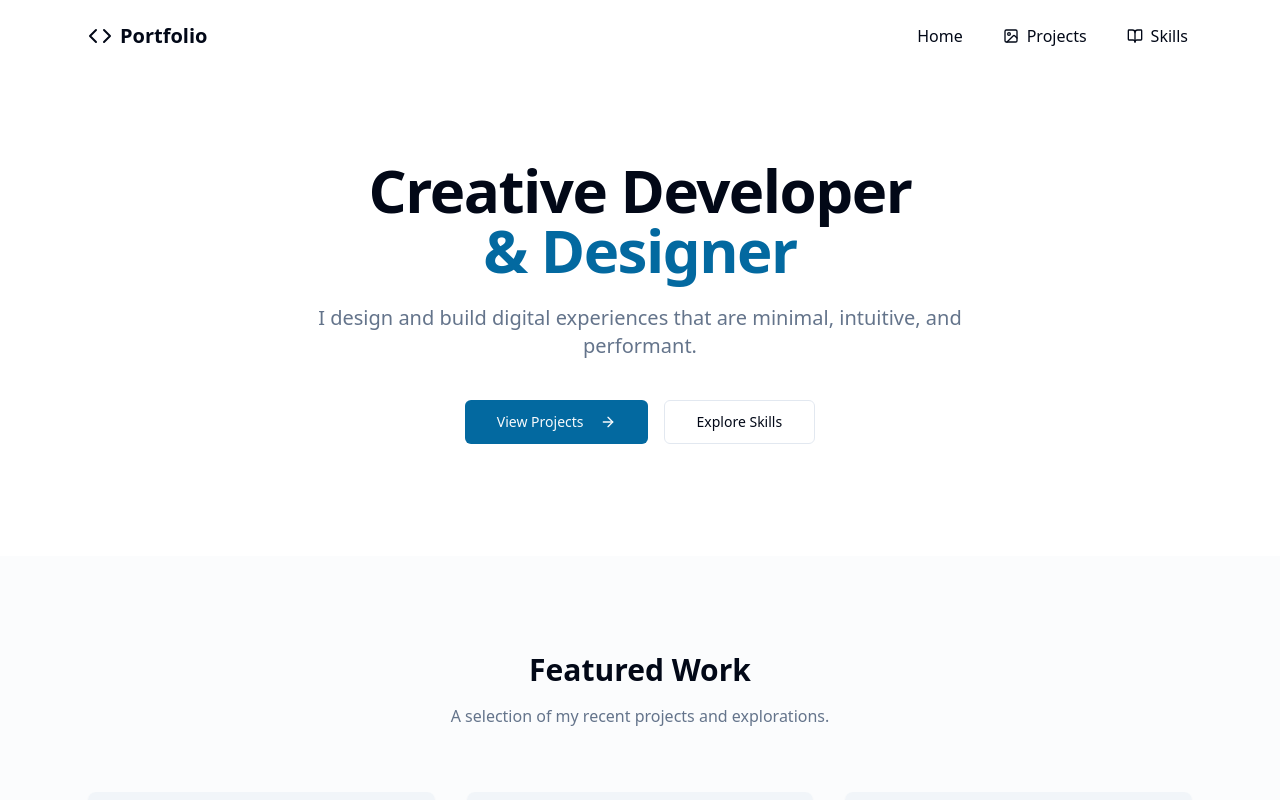
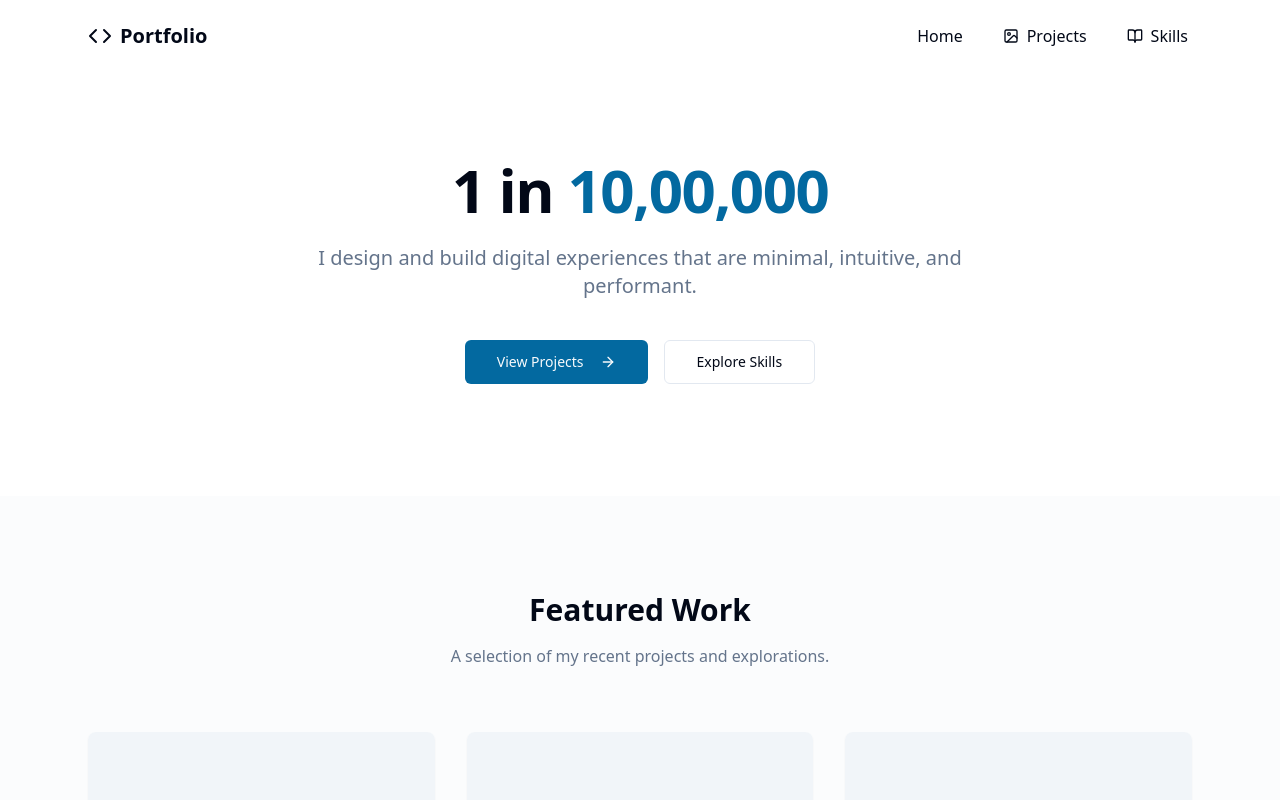
Before and after one commit to TM23-sanji/Portfolio, a React (Vite) app: page / in a window 1280 px wide. Shown: the top 800 px of the page. Built offline with nearby package versions, Linux system fonts and the light colour scheme.

Commit message:
Fix: Update hero section text
Implement a typing effect for the "1 in 10,00,000" text in the hero section.

```diff
--- /dev/null
+++ b/src/components/TypeWriter.tsx
@@ -0,0 +1,32 @@
+
+import React, { useState, useEffect } from 'react';
+
+interface TypeWriterProps {
+  text: string;
+  speed?: number;
+  className?: string;
+}
+
+const TypeWriter: React.FC<TypeWriterProps> = ({
+  text,
+  speed = 100,
+  className = ''
+}) => {
+  const [displayedText, setDisplayedText] = useState('');
+  const [index, setIndex] = useState(0);
+
+  useEffect(() => {
+    if (index < text.length) {
+      const timeout = setTimeout(() => {
+        setDisplayedText(current => current + text[index]);
+        setIndex(index + 1);
+      }, speed);
+
+      return () => clearTimeout(timeout);
+    }
+  }, [index, speed, text]);
+
+  return <span className={className}>{displayedText}</span>;
+};
+
+export default TypeWriter;
--- a/src/pages/Index.tsx
+++ b/src/pages/Index.tsx
@@ -3,6 +3,7 @@ import React from 'react';
 import { Link } from 'react-router-dom';
 import { ArrowRight, Code, BookOpen, Image } from 'lucide-react';
 import AnimatedSection from '../components/AnimatedSection';
+import TypeWriter from '../components/TypeWriter';
 import { Button } from '@/components/ui/button';
 import Navbar from '../components/Navbar';
 import Footer from '../components/Footer';
@@ -18,8 +19,7 @@ const Index = () => {
           <div className="container max-w-6xl mx-auto px-4 sm:px-6">
             <AnimatedSection className="flex flex-col items-center text-center">
               <h1 className="text-4xl md:text-6xl font-bold tracking-tight mb-6">
-                Creative Developer<br />
-                <span className="text-primary">& Designer</span>
+                1 in <TypeWriter text="10,00,000" className="text-primary" />
               </h1>
               <p className="text-xl text-muted-foreground max-w-2xl mb-10">
                 I design and build digital experiences that are minimal, intuitive, and performant.
```
